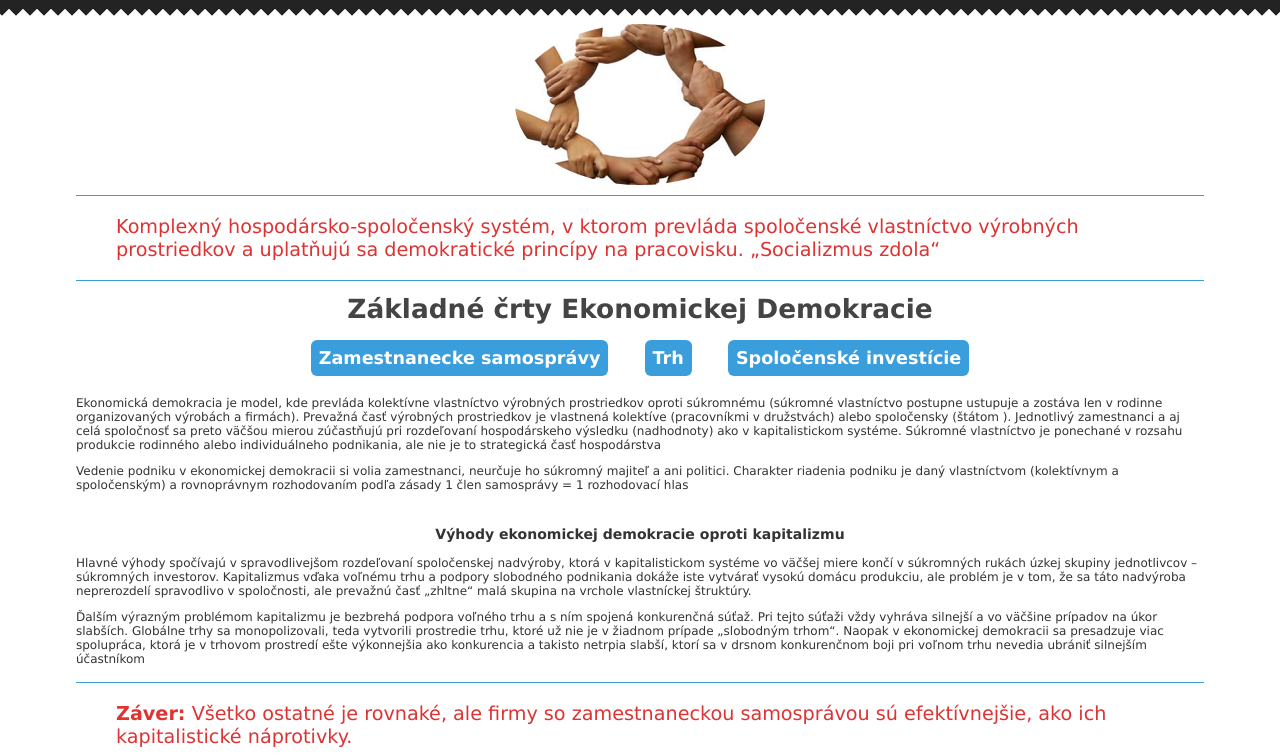
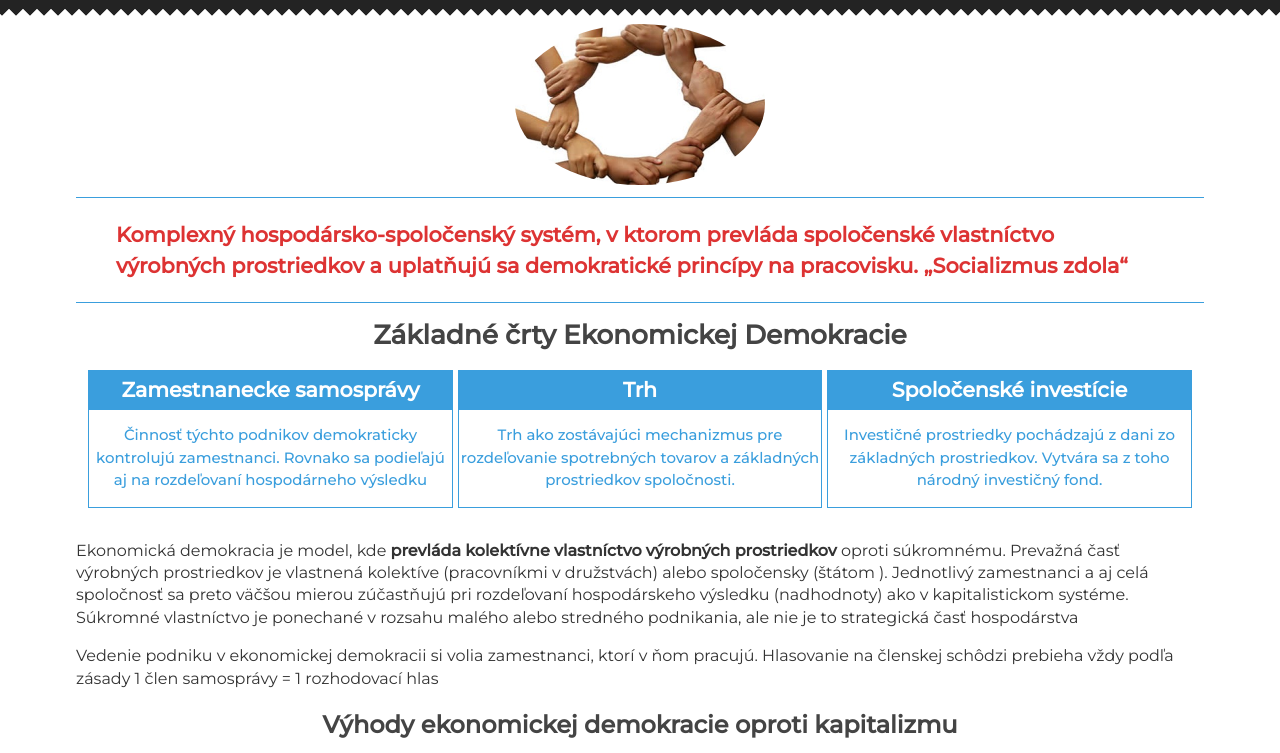
Before and after one commit to daviddiczhazy/strankaed, a plain HTML site: page index.html in a window 1280 px wide. Shown: the part 66-819 px from the top of the page. Drawn offline with Linux system fonts and the light colour scheme.

Commit message:
postup 1

```diff
--- a/index.html
+++ b/index.html
@@ -3,6 +3,7 @@
 <head>
 	<meta charset="utf-8">
 	<title>Ekonomická demokracia</title>
+	<link href="https://fonts.googleapis.com/css?family=Montserrat:400,500" rel="stylesheet">
 	<link rel="stylesheet" href="css/normalize.css">
 	<link rel="stylesheet" href="css/style.css">
 </head>
@@ -17,32 +18,43 @@
 			<li><a href="">e-Book</a></li>
 		</ul></div>
 	</nav>
-
 </header>
 <div class="sub-header"></div>
+
 <main class="content">
 
 	<div class="background"><img src="img/cooperativs.jpg" alt="" width="250"></div>
 <article class="text-1">
-	<blockquote>Komplexný hospodársko-spoločenský systém, v ktorom prevláda spoločenské vlastníctvo výrobných prostriedkov a uplatňujú sa demokratické princípy na pracovisku. „Socializmus zdola“</blockquote>
+	<blockquote><strong>Komplexný hospodársko-spoločenský systém, v ktorom prevláda spoločenské vlastníctvo výrobných prostriedkov a uplatňujú sa demokratické princípy na pracovisku. „Socializmus zdola“</strong></blockquote>
 </article>
 <div class="uvod ">
 	<h2>Základné črty Ekonomickej Demokracie</h2>
-	<a href="">Zamestnanecke samosprávy</a>
-	<a href="">Trh</a>
-	<a href="">Spoločenské investície</a>
+	<section class="box">
+	<h3><a href="">Zamestnanecke samosprávy</a></h3>
+	<p>Činnosť týchto podnikov demokraticky kontrolujú zamestnanci. Rovnako sa podieľajú aj na rozdeľovaní hospodárneho výsledku</p>
+	<p class="handle">Volia si vlastné vedenie so zachovaním princípu jeden človek člen samosprávy rovná sa jeden hlas.</p></section>
+	<section class="box"><h3><a href="">Trh</a></h3>
+	<p>Trh ako zostávajúci mechanizmus pre rozdeľovanie spotrebných tovarov a základných prostriedkov spoločnosti.</p> <p class="handle">Pôjde o „férový obchod“ založený na tarifách, v nijakom prípade nie o voľný obchod, najmä nie v prípadoch, keď sú výrazné rozdiely medzi mzdami a environmentálnou reguláciou v jednotlivých obchodujúcich štátoch. Ide o regulovanie trhov na princípe vzájomnej výhodnosti a spolupráce. Ale napriek tomu ceny reguluje iba ponuka a dopyt po spotrebných tovaroch a výrobných – základných prostriedkoch. Finančné trhy založené na investovaní súkromných financií a na špekulácii zaniknú. </p></section>
+	<section class="box"><h3><a href="">Spoločenské investície</a></h3>
+		<p> Investičné prostriedky pochádzajú z dani zo základných prostriedkov. Vytvára sa z toho národný investičný fond.
+	</p>
+	<p class="handle">
+		Pod základnými prostriedkami rozumieme výrobné prostriedky na ktorých sa vytvára produkcia určená na trh.
+	Tento investičný fond je verejná inštitúcia, ktorú riadi vláda poprípade regionálne samosprávy.
+		V ekonomickej demokracii neexistujú súkromné burzy alebo súkromné banky. Neje možné predávať podiely v štátnych firmách alebo družstvách súkromným osobám.
+	Úlohou investičných fondov je grantovým spôsobom rozdeľovať investičné prostriedky na základe spoločensky stanovených kritérií rozvoja a efektívneho použitia prostriedkov, teda do tých oblastí hospodárstva , ktoré chce daný región, spoločenstvo, štát rozvíjať a dominantnou úlohou je rozvíjať zamestnanosť a likvidovať nezamestnanosť.</p></section>
 </div>
 
 <article class="text-2">
-	<p> Ekonomická demokracia je model, kde prevláda kolektívne vlastníctvo výrobných prostriedkov oproti súkromnému (súkromné vlastníctvo postupne ustupuje a zostáva len v rodinne organizovaných výrobách a firmách). Prevažná časť výrobných prostriedkov je vlastnená kolektíve (pracovníkmi v družstvách) alebo spoločensky (štátom ). Jednotlivý zamestnanci a aj celá spoločnosť sa preto väčšou mierou zúčastňujú pri rozdeľovaní hospodárskeho výsledku (nadhodnoty) ako v kapitalistickom systéme. Súkromné vlastníctvo je ponechané v rozsahu produkcie rodinného alebo individuálneho podnikania, ale nie je to strategická časť hospodárstva
+	<p> Ekonomická demokracia je model, kde <strong>prevláda kolektívne vlastníctvo výrobných prostriedkov</strong> oproti súkromnému. Prevažná časť výrobných prostriedkov je vlastnená kolektíve (pracovníkmi v družstvách) alebo spoločensky (štátom ). Jednotlivý zamestnanci a aj celá spoločnosť sa preto väčšou mierou zúčastňujú pri rozdeľovaní hospodárskeho výsledku (nadhodnoty) ako v kapitalistickom systéme. Súkromné vlastníctvo je ponechané v rozsahu malého alebo stredného podnikania, ale nie je to strategická časť hospodárstva
 	</p>
-	<p>Vedenie podniku v ekonomickej demokracii si volia zamestnanci, neurčuje ho súkromný majiteľ a ani politici. Charakter riadenia podniku je daný vlastníctvom (kolektívnym a spoločenským) a rovnoprávnym rozhodovaním podľa zásady 1 člen samosprávy = 1 rozhodovací hlas</p>
+	<p>Vedenie podniku v ekonomickej demokracii si volia zamestnanci, ktorí v ňom pracujú. Hlasovanie na členskej schôdzi prebieha vždy podľa zásady 1 člen samosprávy = 1 rozhodovací hlas</p>
 </article>
 
 <article class="text-2">
-	<h3>Výhody ekonomickej demokracie oproti kapitalizmu</h3>
+	<h2>Výhody ekonomickej demokracie oproti kapitalizmu</h2>
 	<p>Hlavné výhody spočívajú v spravodlivejšom rozdeľovaní spoločenskej nadvýroby, ktorá v kapitalistickom systéme vo väčšej miere končí v súkromných rukách úzkej skupiny jednotlivcov – súkromných investorov. Kapitalizmus vďaka voľnému trhu a podpory slobodného podnikania dokáže iste vytvárať vysokú domácu produkciu, ale problém je v tom, že sa táto nadvýroba neprerozdelí spravodlivo v spoločnosti, ale prevažnú časť „zhltne“ malá skupina na vrchole vlastníckej štruktúry.</p>
-	<p>Ďalším výrazným problémom kapitalizmu je bezbrehá podpora voľného trhu a s ním spojená konkurenčná súťaž. Pri tejto súťaži vždy vyhráva silnejší a vo väčšine prípadov na úkor slabších. Globálne trhy sa monopolizovali, teda vytvorili prostredie trhu, ktoré už nie je v žiadnom prípade „slobodným trhom“. Naopak v ekonomickej demokracii sa presadzuje viac spolupráca, ktorá je v trhovom prostredí ešte výkonnejšia ako konkurencia a takisto netrpia slabší, ktorí sa v drsnom konkurenčnom boji pri voľnom trhu nevedia ubrániť silnejším účastníkom</p>
+	<p>Ďalším výrazným problémom kapitalizmu je bezbrehá podpora voľného trhu a s ním spojená konkurenčná súťaž. Pri tejto súťaži vždy vyhráva silnejší a vo väčšine prípadov na úkor slabších. Globálne trhy sa monopolizovali, teda vytvorili prostredie trhu, ktoré už nie je v žiadnom prípade „slobodným trhom“. Naopak v ekonomickej demokracii sa presadzuje viac spolupráca.</p>
 </article>
 
 <article class="text-1">
--- a/scss/style.scss
+++ b/scss/style.scss
@@ -3,6 +3,7 @@ $color-text: #333;
 $color-text-decoration: #3A9EDD;
 $color-text-quote: #DD3333;
 
+$font-family-sans: Montserrat, sans-serif;
 
 /* general */
 html { box-sizing: border-box; }
@@ -16,9 +17,10 @@ html { box-sizing: border-box; }
 body {
 	color: $color-text;
 	font: {
-		family: verdana;
+		family: $font-family-sans;
 		size: 1em;
 		}
+	line-height: 1.4em;
 	-webkit-font-smoothing: antialiased;
 
 }
@@ -38,6 +40,8 @@ a {
 	text-decoration: none;
 }
 
+
+
 #logo {
 	text-transform: uppercase;
 	color: #eee;
@@ -49,7 +53,7 @@ a {
 
 	display: inline-block;
 	font: {	size: 1.4em;
-			weight: 400;
+			weight: 500;
 		}
 	a {
 	border: 2px solid $color-text-decoration;
@@ -104,7 +108,7 @@ MAIN
 .uvod {
 	text-align: center;
 	font: {
-		weight: 600;
+		weight: 500;
 		size: 1.1em;
 	}
 
@@ -112,18 +116,33 @@ MAIN
 		top: 12px;
 		bottom: 12px;
 	}
-	a {
-	margin: 0 15px;
-	background: $color-text-decoration;
-	padding: 8px;
-	border-radius: 6px;
-	color: #fff;
-	}
+
 	h2 {
 	margin: 0 0 24px 0;
 	padding: 0;
 	color: #444;
 }
+}
+
+.box {
+	display: inline-block;
+	width: 32%;
+	height: auto;
+	border: 1px solid $color-text-decoration;
+
+	h3 {
+		background: $color-text-decoration;
+		margin: 0;
+		color: #fff;
+		padding: 8px;
+	}
+	p {
+		font-size: .85em;
+		color: $color-text-decoration;
+		}
+	.handle {
+		display: none;
+	}
 }
 
 
@@ -140,20 +159,25 @@ MAIN
 
 .text-1 {
 	color: $color-text-quote;
-	font-size: 1.2em;
+	font-size: 1.3em;
 	margin: 0 6px;
 	border: {
 			top: 1px solid $color-text-decoration;
 			bottom: 1px solid $color-text-decoration;
 		}
-	margin-bottom: 2px;
+	blockquote {
+		line-height: 1.5em;
+	}
+	margin-bottom: 1em;
 }
 
 .text-2 {
-	font-size: .75em;
+	font-size: 1em;
 	padding: 4px 6px;
 
-	h3 {
+	h2 {
 		text-align: center;
+		color: #444;
+		margin-top: 0;
 	}
 }
```
Also changed, not shown: css/style.css.
